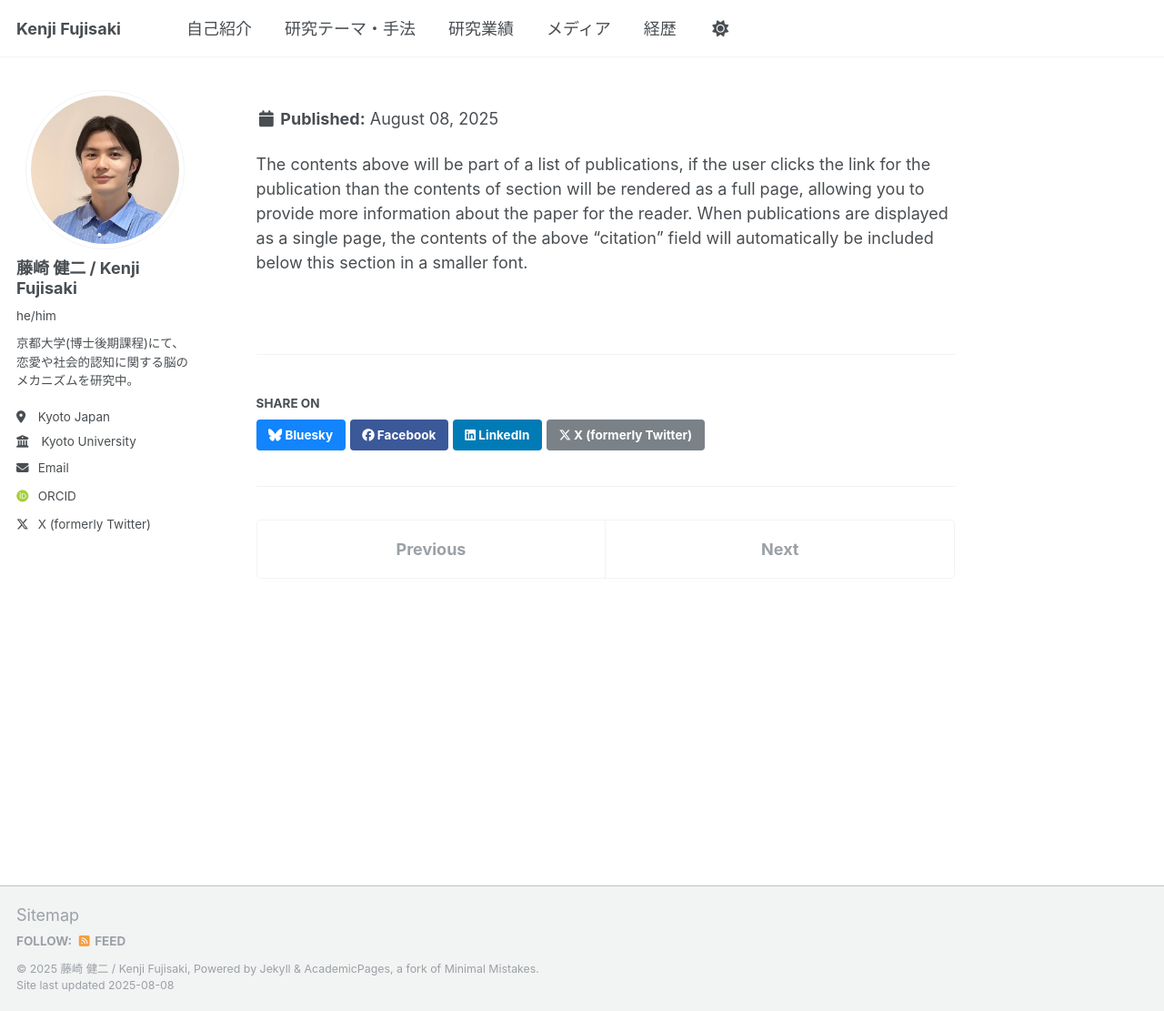
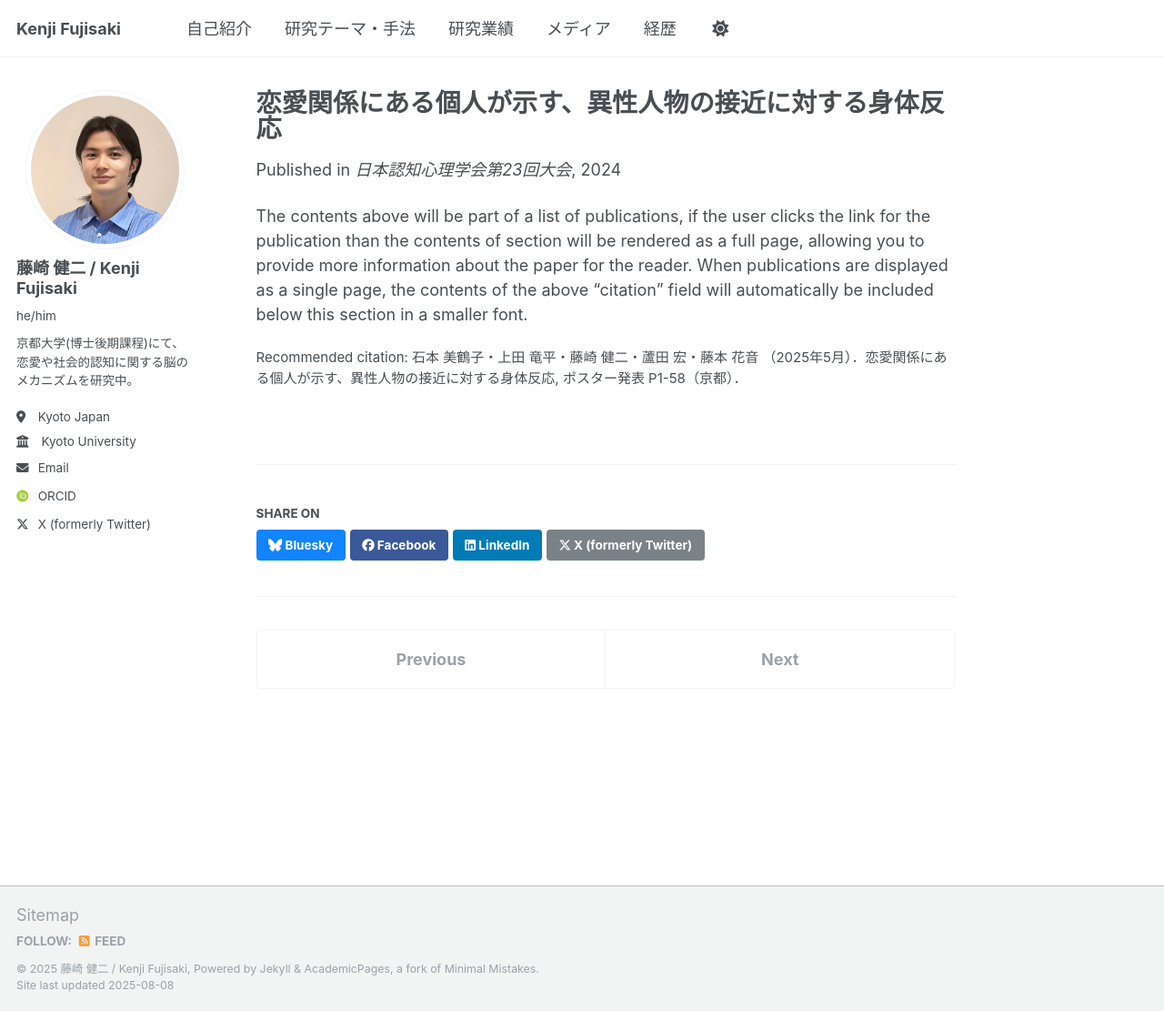
Before and after one commit to kenjifujisaki-research/kenjifujisaki-research.github.io, a Jekyll site: the page built from _publications/2025_学会_共著_日本認知心理学会第23回大会.md, in a window 1280 px wide and 1111 px high. Shown: the whole window at 91% size. Built offline with Jekyll 4.4.1, drawn with Linux system fonts in a browser that asks for light colours; some web fonts are replaced.

Commit message:
Update 2025_学会_共著_日本認知心理学会第23回大会.md

```diff
--- a/_publications/2025_学会_共著_日本認知心理学会第23回大会.md
+++ b/_publications/2025_学会_共著_日本認知心理学会第23回大会.md
@@ -7,7 +7,7 @@ excerpt: ''
 date: 2024-09-08
 venue: '日本認知心理学会第23回大会'
 # paperurl: 'http://academicpages.github.io/files/paper3.pdf'
-citation: '石本 美鶴子・上田 竜平・藤崎 健二・蘆田 宏・藤本 花音 （2025年5月）．恋愛関係にある個人が示す、異性人物の接近に対する身体反応, ポスター発表 P1-58（京都）．
+citation: '石本 美鶴子・上田 竜平・藤崎 健二・蘆田 宏・藤本 花音 （2025年5月）．恋愛関係にある個人が示す、異性人物の接近に対する身体反応, ポスター発表 P1-58（京都）．'
 ---
 
 The contents above will be part of a list of publications, if the user clicks the link for the publication than the contents of section will be rendered as a full page, allowing you to provide more information about the paper for the reader. When publications are displayed as a single page, the contents of the above "citation" field will automatically be included below this section in a smaller font.
```
